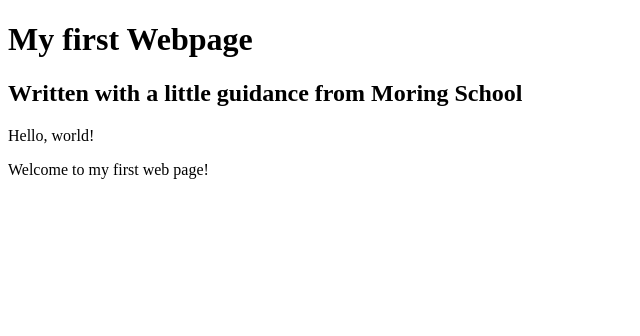
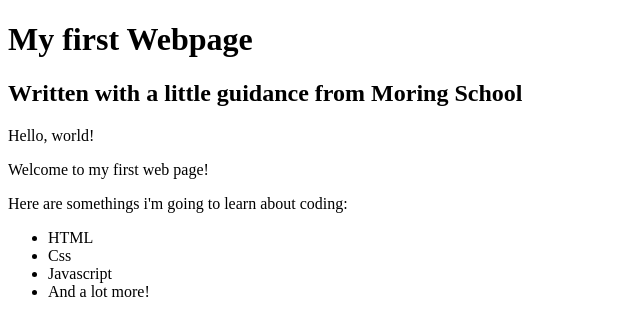
Before and after one commit to macmillankimutai/my-first-webpage, a plain HTML site: page my-first-webpage.html in a window 1280 px wide. Shown: the whole page, without its empty margins (0-640 px from the left). Drawn offline with Linux system fonts and the light colour scheme.

Commit message:
add list elements

```diff
--- a/my-first-webpage.html
+++ b/my-first-webpage.html
@@ -8,6 +8,13 @@
   <h2>Written with a little guidance from Moring School</h2>
   <p>Hello, world!</p>
   <p>Welcome to my first web page!</p>
+  <p>Here are somethings i'm going to learn about coding:</p>
+  <ul>
+    <li>HTML</li>
+    <li>Css</li>
+    <li>Javascript</li>
+    <li>And a lot more!</li>
+  </ul>
 
 </body>
 </html>
```
